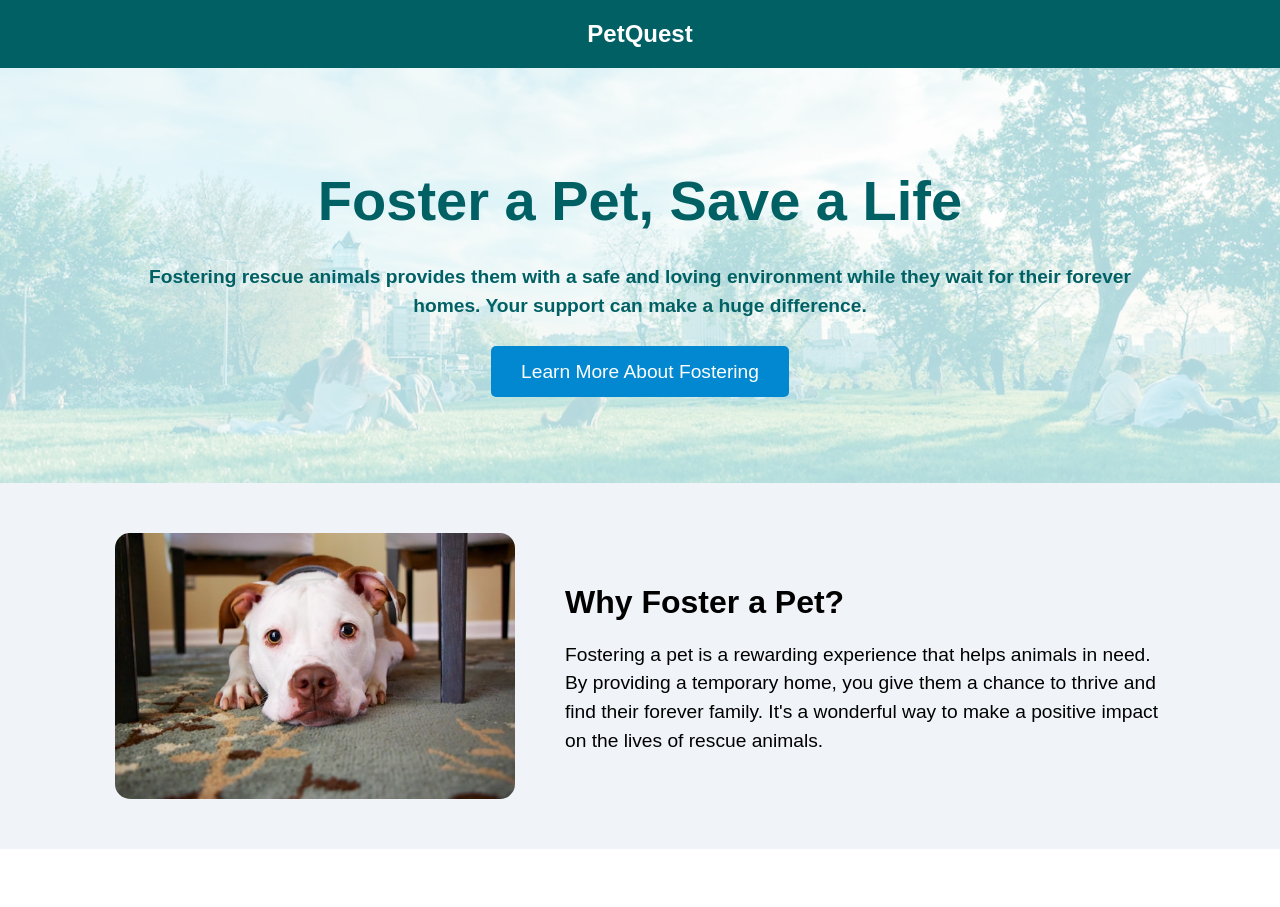
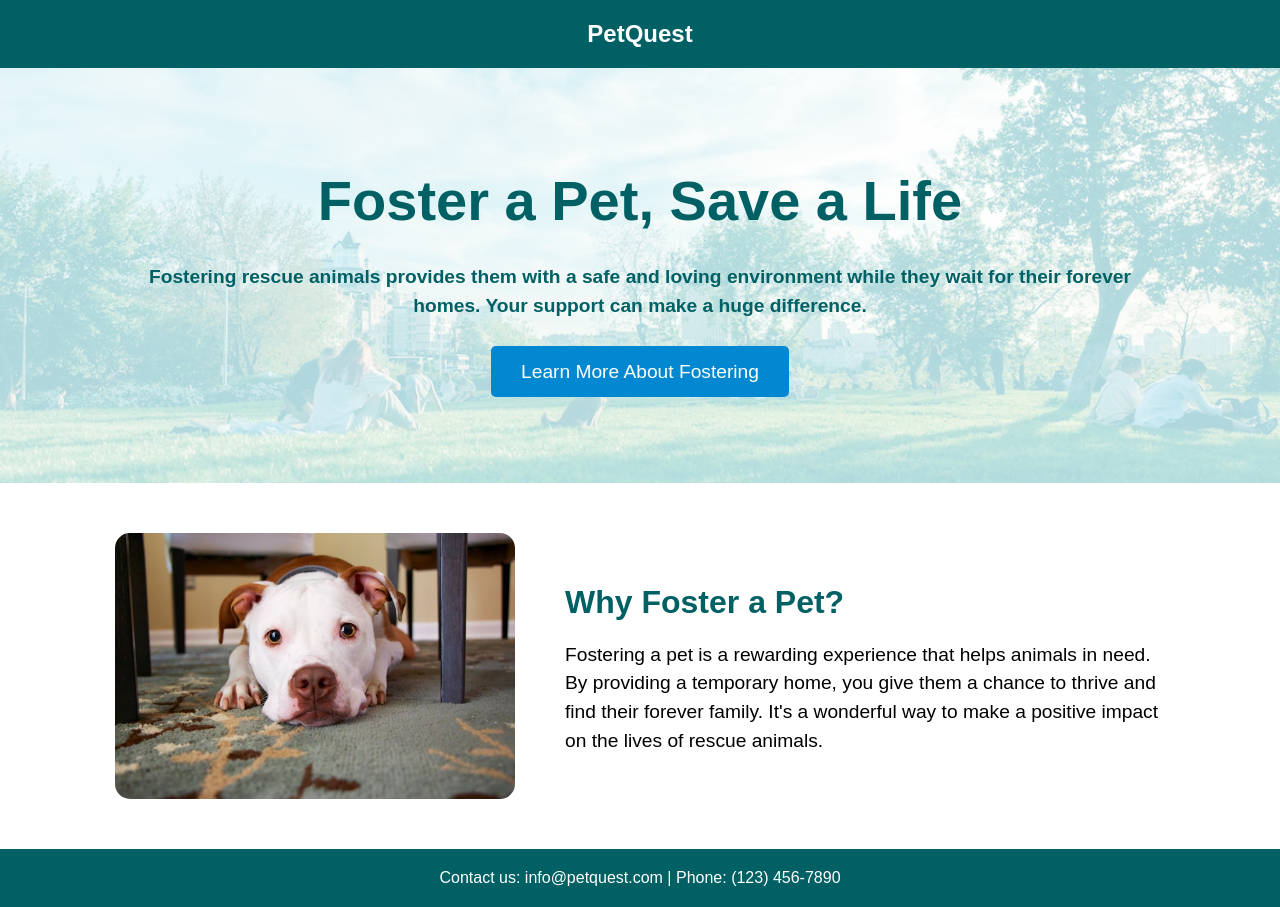
Before and after one commit to Guilh/pet-fostering, a plain HTML site: page index.html in a window 1280 px wide. Before the commit the page ends 849 px from the top, so only its background shows below. Drawn offline with Linux system fonts and the light colour scheme.

Commit message:
Refactor HTML structure and add footer styles in CSS

```diff
--- a/index.html
+++ b/index.html
@@ -10,6 +10,7 @@
         <h1>PetQuest</h1>
     </header>
 
+    <main>
         <section class="cta-section">
             <h2>Foster a Pet, Save a Life</h2>
             <p>Fostering rescue animals provides them with a safe and loving environment while they wait for their forever homes. Your support can make a huge difference.</p>
@@ -23,5 +24,10 @@
                 <p>Fostering a pet is a rewarding experience that helps animals in need. By providing a temporary home, you give them a chance to thrive and find their forever family. It's a wonderful way to make a positive impact on the lives of rescue animals.</p>
             </div>
         </section>
+    </main>
+
+    <footer>
+        <p>Contact us: info@petquest.com | Phone: (123) 456-7890</p>
+    </footer>
 </body>
 </html>
--- a/style.css
+++ b/style.css
@@ -1,8 +1,14 @@
 /* General styles */
+html, body {
+    height: 100%; /* Full height for html and body */
+}
+
 body {
     font-family: Arial, sans-serif; /* Modern, easy-to-read font */
     margin: 0;
     padding: 0;
+    display: flex;
+    flex-direction: column;
 }
 
 /* Header styles */
@@ -62,7 +68,6 @@ header h1 {
     justify-content: center; /* Center the content */
     align-items: center; /* Center items vertically */
     padding: 50px 20px; /* Padding for spacing */
-    background-color: #f0f4f8; /* Light background color */
 }
 
 .info-section img {
@@ -78,6 +83,7 @@ header h1 {
 }
 
 .info-section h2 {
+    color: #006064;
     font-size: 2em; /* Heading size */
     margin-bottom: 20px; /* Space below the heading */
 }
@@ -86,3 +92,21 @@ header h1 {
     font-size: 1.2em; /* Text size */
     line-height: 1.5; /* Line height for readability */
 }
+
+/* Footer styles */
+main {
+    flex: 1; /* Take up remaining space */
+}
+
+footer {
+    background-color: #006064; /* Dark teal background */
+    color: white; /* White text */
+    text-align: center;
+    padding: 20px 0; /* Padding for spacing */
+    font-size: 1em; /* Standard font size */
+    margin-top: auto; /* Push footer to the bottom */
+}
+
+footer p {
+    margin: 0; /* Remove default margin */
+}
```
Lines whose indentation alone changed are shown as unchanged.
